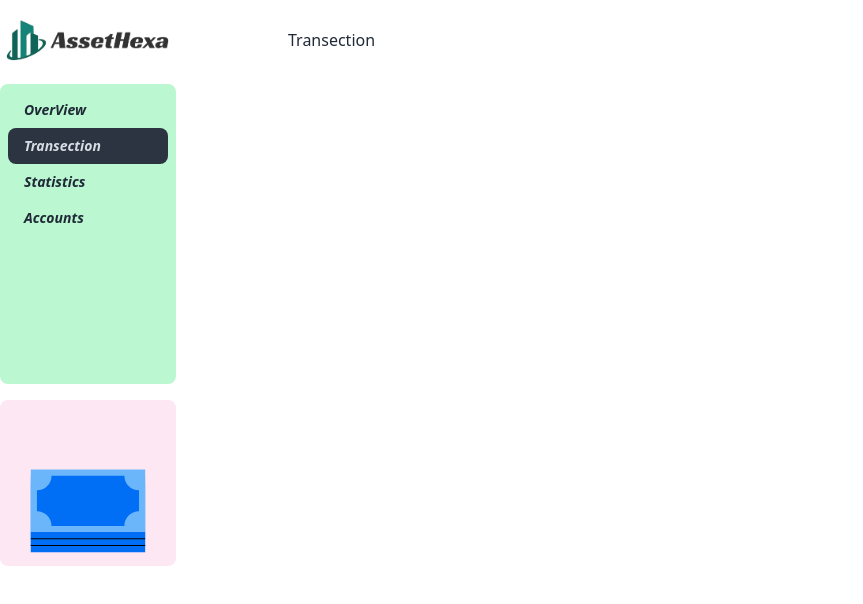
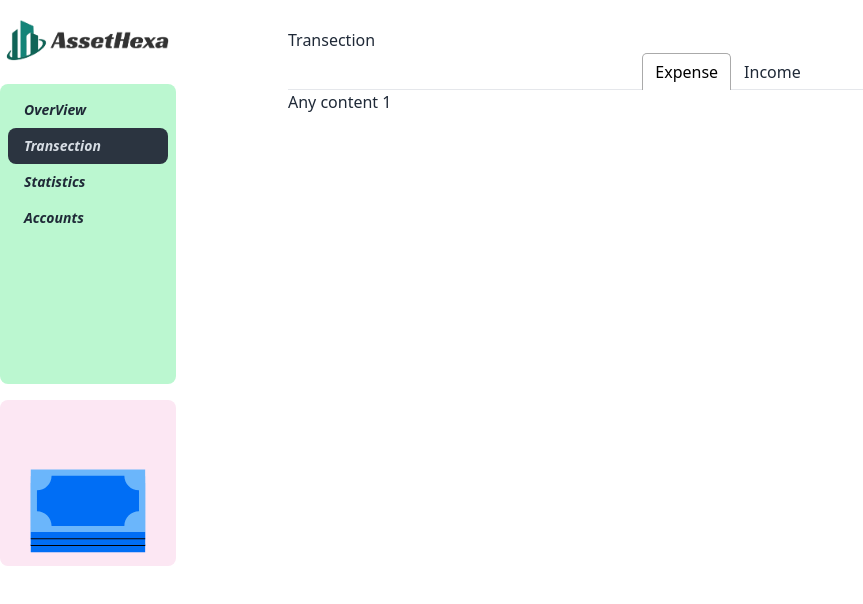
Before and after one commit to NFRIDOY/Asset-Hexa, a React (Vite) app: page /dashboard/transection in a window 1280 px wide. Shown: the top 604 px of the page, without its empty margins (0-863 px from the left). Built offline with nearby package versions, Linux system fonts and the light colour scheme; no server answers.

Commit message:
installed react tab and built basic structure

```diff
--- a/package.json
+++ b/package.json
@@ -19,6 +19,7 @@
     "react-dom": "^18.2.0",
     "react-icons": "^5.0.1",
     "react-router-dom": "^6.21.2",
+    "react-tabs": "^6.0.2",
     "sort-by": "^1.2.0"
   },
   "devDependencies": {
--- a/src/Dashboard/Transection.jsx
+++ b/src/Dashboard/Transection.jsx
@@ -1,11 +1,25 @@
-
+import { Tab, Tabs, TabList, TabPanel } from "react-tabs";
+import "react-tabs/style/react-tabs.css";
 
 const Transection = () => {
-    return (
-        <div>
-            <h2>Transection</h2>
-        </div>
-    );
+  return (
+    <div>
+      <h2>Transection</h2>
+      <Tabs>
+        <TabList className={"flex justify-center border-b"}>
+          <Tab>Expense</Tab>
+          <Tab>Income</Tab>
+        </TabList>
+
+        <TabPanel>
+          <h2>Any content 1</h2>
+        </TabPanel>
+        <TabPanel>
+          <h2>Any content 2</h2>
+        </TabPanel>
+      </Tabs>
+    </div>
+  );
 };
 
 export default Transection;
```
Also changed, not shown: 1 other file (tests, documents, lock files or other folders).
